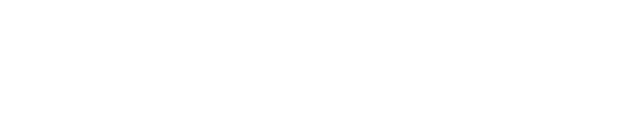
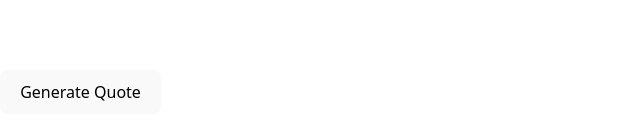
Before and after one commit to Rumeysa-koseoglu/quote-generator, a React (Vite) app: page / in a window 1280 px wide. Shown: the part 308-448 px from the top of the page, without its empty margins (0-640 px from the left). Built offline with nearby package versions, Linux system fonts and the light colour scheme.

Commit message:
feat: create base structure of app

```diff
--- a/src/App.jsx
+++ b/src/App.jsx
@@ -1,7 +1,23 @@
 import "./App.css";
+import QuoteCard from "./components/QuoteCard";
+import Button from "./components/Button";
+import { useState } from "react";
 
 function App() {
-  return <></>;
+  const [quote, setQuote] = useState();
+  const [author, setAuthor] = useState();
+  const [loading, setLoading] = useState(false);
+
+  const handleGenerate = () => {
+    console.log("button is clicked");
+  };
+
+  return (
+    <>
+      <QuoteCard quote={quote} author={author} />
+      <Button onClick={handleGenerate} />
+    </>
+  );
 }
 
 export default App;
--- /dev/null
+++ b/src/components/Button.jsx
@@ -0,0 +1,11 @@
+import React from "react";
+
+function Button() {
+  return (
+    <div>
+      <button>Generate Quote</button>
+    </div>
+  );
+}
+
+export default Button;
--- /dev/null
+++ b/src/components/QuoteCard.jsx
@@ -0,0 +1,13 @@
+import React from "react";
+
+function QuoteCard({ quote, author }) {
+  return (
+    <div>
+      {/**quote content
+       *
+       */}
+    </div>
+  );
+}
+
+export default QuoteCard;
```
